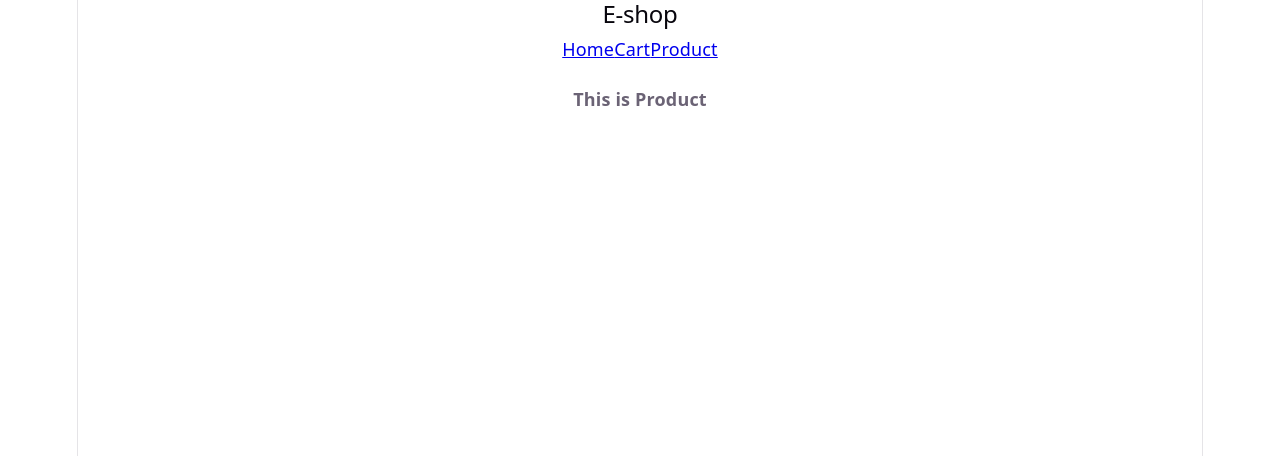
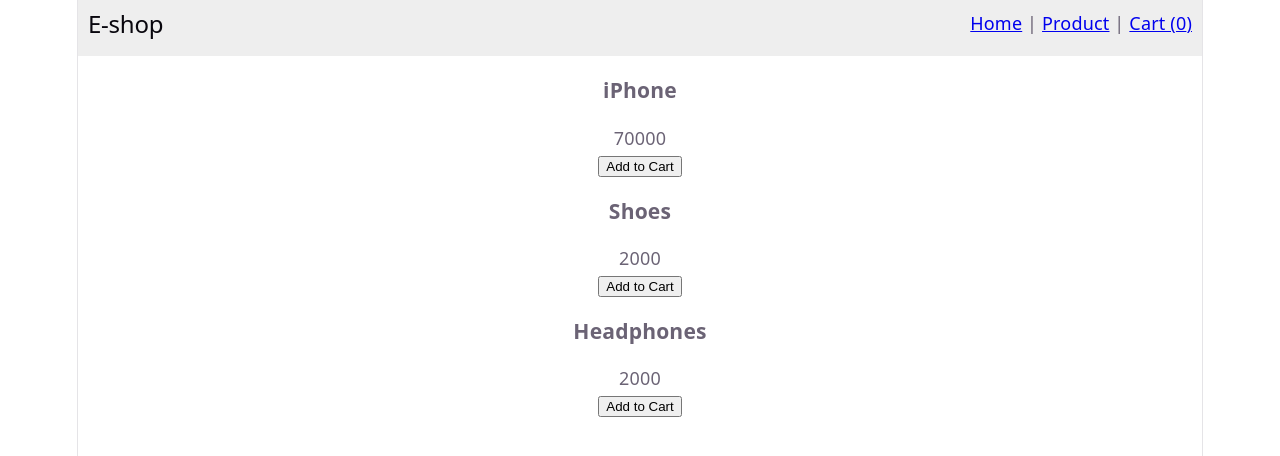
Before and after one commit to sachin7con/ecommerce-frontend, a React (Vite) app: page /product in a window 1280 px wide. Shown: the top 456 px of the page. Built offline with nearby package versions, Linux system fonts and the light colour scheme.

Commit message:
updated cart functionality

```diff
--- a/src/App.jsx
+++ b/src/App.jsx
@@ -1,3 +1,4 @@
+import {useState, useEffect } from "react";
 import { BrowserRouter, Routes, Route } from 'react-router-dom';
 import Home from "./pages/Home";
 import Product from "./pages/Product";
@@ -5,18 +6,26 @@ import Cart from "./pages/Cart"
 import Navbar from "./assets/Navbar"
 
 
+
 function App() {
+      const [cart, setCart] = useState(() => {
+        const savedCart = localStorage.getItem("cart");
+        return savedCart ? JSON.parse(savedCart) : [];
+      });
 
+      useEffect(() =>{
+        localStorage.setItem("cart", JSON.stringify(cart));
+      }, [cart]);
 
   return (
     <>
       <BrowserRouter>
-      <Navbar />
+      <Navbar cart={cart} />
 
       <Routes>
       <Route path="/" element={<Home />}></Route>
-      <Route path="/product" element={<Product />}></Route>
-      <Route path="/cart" element={<Cart />}></Route>
+      <Route path="/product" element={<Product cart={cart} setCart={setCart} />}></Route>
+      <Route path="/cart" element={<Cart cart={cart} setCart={setCart} />}></Route>
 
       </Routes>
       </BrowserRouter>
--- a/src/assets/Navbar.jsx
+++ b/src/assets/Navbar.jsx
@@ -1,15 +1,15 @@
 import {Link } from "react-router-dom";
-function Navbar(){
+function Navbar({ cart = [] }){
 
     return(
         <>
-        <nav>
+        <nav style={styles.nav}>
         <h2>E-shop</h2>
 
         <div>
-            <Link to="/" >Home</Link>
-            <Link to="/cart" >Cart</Link>
-            <Link to="/product">Product</Link>
+            <Link to="/" >Home</Link> | {" "}
+            <Link to="/product">Product</Link> |{" "}
+            <Link to="/cart" >Cart ({cart ? cart.length : 0})</Link>
         </div>
 
 
@@ -18,4 +18,14 @@ function Navbar(){
     )
 }
 
+const styles = {
+    nav : {
+        display: "flex",
+        justifyContent: "space-between",
+        padding : "10px",
+        background: "#eee"
+
+    }
+}
+
 export default Navbar;
--- /dev/null
+++ b/src/components/ProductCard.jsx
@@ -0,0 +1,26 @@
+function ProductCard({product, addToCart}){
+
+    return(
+        <>
+        <div style={StyleSheet.card}>
+            <h3>{product.title}</h3>
+            <p>{product.price}</p>
+
+            <button onClick={() => addToCart(product)}>Add to Cart</button>
+            </div>
+        </>
+    )
+}
+
+
+const styles = {
+    card :{
+        border: "1px solid #ddd",
+        padding: "10px",
+        width: "200px",
+        borderRadius: "8px",
+        textAlign: "center",
+    },
+}
+
+export default ProductCard;
--- a/src/pages/Cart.jsx
+++ b/src/pages/Cart.jsx
@@ -1,11 +1,66 @@
+function Cart({ cart, setCart }) {
 
-function Cart(){
+    function decreaseQuantity(id){
+            const updatedCart = cart.map((item) =>
+                item.id===id ? {...item, qty: item.qty-1} : item
+            ).filter((item) => item.qty>0);
+            setCart(updatedCart);
+    }
 
-    return(
-        <>
-        <h4>This is Cart</h4>
-        </>
-    )
+    function increaseQuantity(id){
+        const updatedCart = cart.map((item) =>
+        item.id === id ? {...item, qty: item.qty+1} : item);
+        setCart(updatedCart);
+    }
+
+
+  function removeItem(id) {
+    const updatedCart = cart.filter((item) => item.id !== id);
+    setCart(updatedCart);
+  }
+
+  function totalPrice() {
+    return cart.reduce((total, item) => total + item.price * item.qty, 0);
+  }
+
+  return (
+    <div style={StyleSheet.container}>
+      <h2>🛒 Cart</h2>
+
+      {cart.length === 0 && <p>Cart is empty</p>}
+
+      {cart.map((item) => (
+        <div key={item.id}  style={StyleSheet.card}>
+
+          <h3>{item.title}</h3>
+          <p>₹{item.price}</p>
+
+          <div>
+          <button onClick={() => decreaseQuantity(item.id)}>-</button>
+            <span style={{ margin:"10px" }}>{item.qty}</span>
+          <button onClick={() => increaseQuantity(item.id)}>+</button>
+
+          <button onClick={() => removeItem(item.id)}>Remove</button>
+
+          </div>
+        </div>
+      ))}
+
+      <h3>Total: ₹{totalPrice()}</h3>
+    </div>
+  );
 }
 
-export default Cart
+const styles ={
+    container:{
+        padding : "20px",
+    },
+    card :{
+        border: "1px solid #ddd",
+        borderRadius: "10px",
+        padding: "10px",
+        marginbottom:"10px",
+    },
+
+}
+export default Cart;
--- a/src/pages/Product.jsx
+++ b/src/pages/Product.jsx
@@ -1,8 +1,41 @@
-function Product(){
-    return(<>
+import ProductCard from "../components/ProductCard";
 
-    <h4>This is Product </h4>
-    </>)
+const products = [
+    {id:1, title:"iPhone", price:70000 },
+    {id:2, title:"Shoes", price:2000},
+    {id:3, title:"Headphones", price:2000 },
+]
+
+function Product({cart, setCart}){
+
+    function addToCart(product){
+        const exists = cart.find((item) => item.id === product.id)
+
+    if(exists){
+        //add
+        const updatedCart = cart.map((item) => item.id === product.id ? {...item, qty: item.qty +1 } : item);
+        setCart(updatedCart);
+
+    } else{
+        setCart([...cart, {...product, qty:1}])
+    }
+    }
+
+    return(<div style={StyleSheet.container}>
+        {products.map((item) => (
+            <ProductCard key={item.id} product={item}  addToCart={addToCart} />
+        ) )}
+
+    </div>)
 }
 
-export default Product
+const styles = {
+    container : {
+        display: "flex",
+        flexwrap: "wrap",
+        gap: "20px",
+        padding: "20px",
+    },
+}
+
+export default Product;
```
